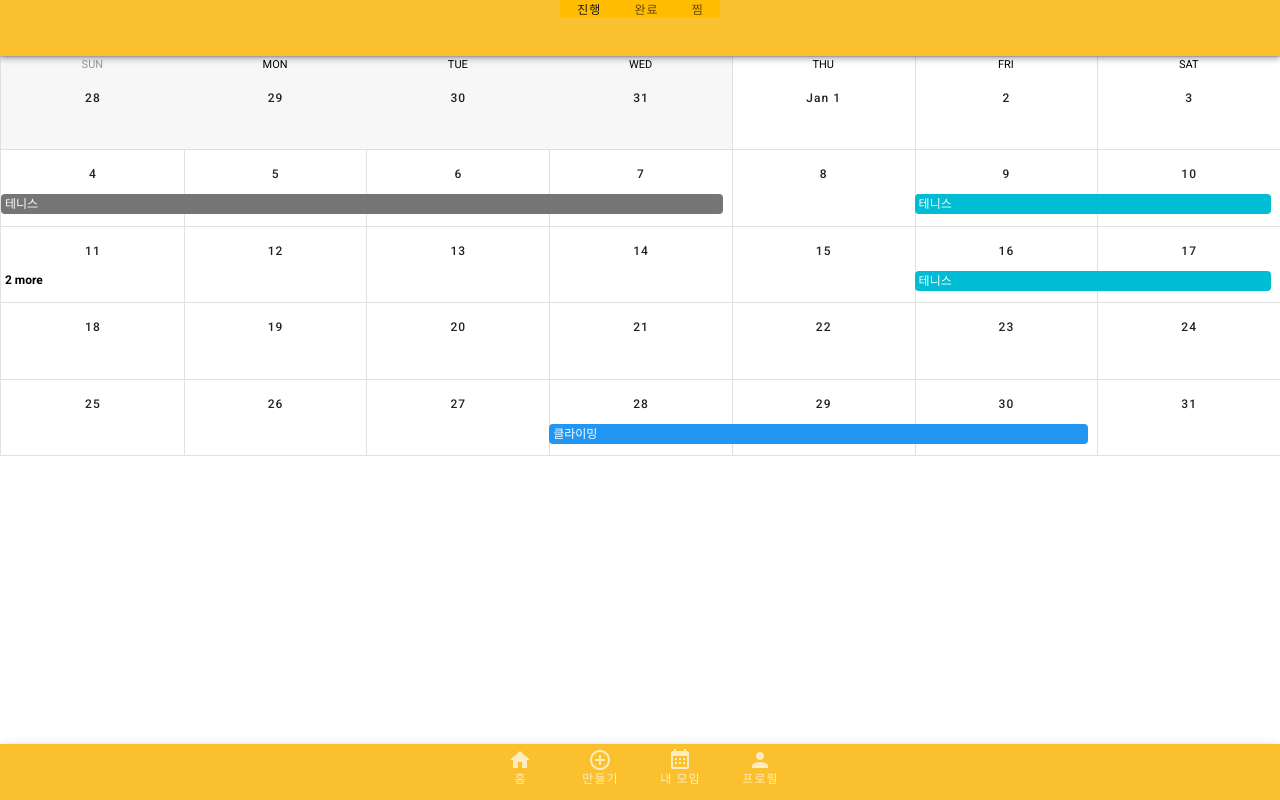
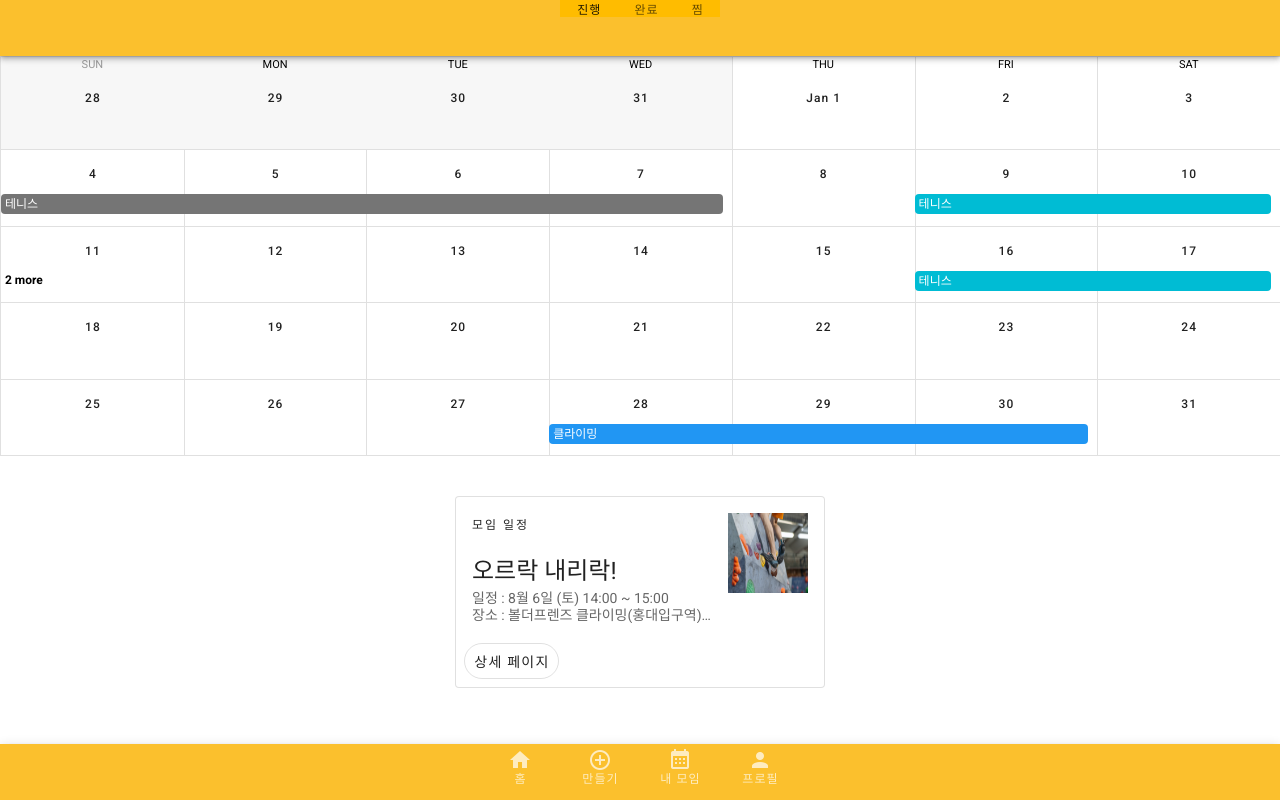
Before and after one commit to HyunIm/Samoim, a Vue app in the folder samoim/: page /progressgathering in a window 1280 px wide. Built offline with nearby package versions, Linux system fonts and the light colour scheme.

Commit message:
feat: gathering schedule card

```diff
--- a/samoim/src/views/my_gathering/ProgressGathering.vue
+++ b/samoim/src/views/my_gathering/ProgressGathering.vue
@@ -48,12 +48,46 @@
     ></v-calendar>
   </v-sheet>
 
-  <v-img
-    align="center"
-    max-height="322"
-    max-width="343"
-    src="../../assets/gathering_date.png">
-  </v-img>
+  <v-card
+    class="mx-auto ma-10"
+    max-width="370"
+    outlined
+  >
+    <v-list-item three-line>
+      <v-list-item-content>
+        <div class="text-overline mb-4">
+          모임 일정
+        </div>
+        <v-list-item-title class="text-h5 mb-1">
+          오르락 내리락!
+        </v-list-item-title>
+        <v-list-item-subtitle>
+          일정 : 8월 6일 (토) 14:00 ~ 15:00<br>
+          장소 : 볼더프렌즈 클라이밍(홍대입구역)<br>
+          금액 : ₩ 50,000
+        </v-list-item-subtitle>
+      </v-list-item-content>
+
+      <v-list-item-avatar
+        tile
+        size="80"
+      >
+        <img
+          src="../../assets/climbing.jpeg"
+        >
+      </v-list-item-avatar>
+    </v-list-item>
+
+    <v-card-actions>
+      <v-btn
+        outlined
+        rounded
+        text
+      >
+        상세 페이지
+      </v-btn>
+    </v-card-actions>
+  </v-card>
 </div>
 </template>
 
```
Also changed, not shown: samoim/src/assets/climbing.jpeg (added).
